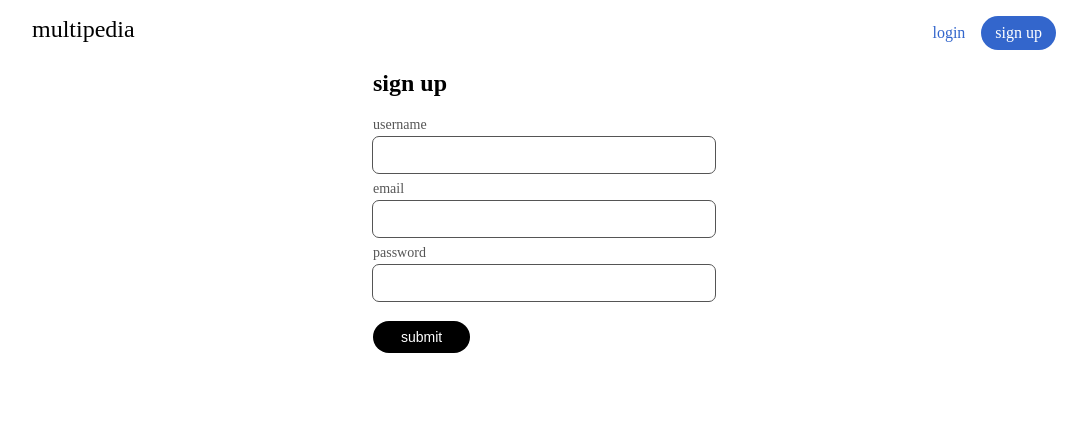
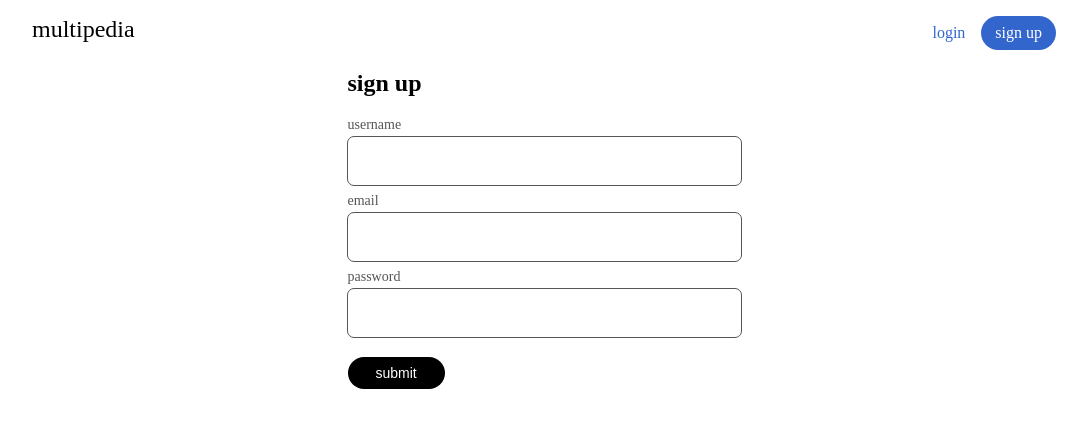
Before and after one commit to sinskiy/multipedia, a React (Vite) app in the folder frontend/: page /sign-up in a window 1280 px wide. Shown: the top 428 px of the page, without its empty margins (96-1183 px from the left). Built offline with nearby package versions, Linux system fonts and the light colour scheme.

Commit message:
feat: better form errors

```diff
--- a/frontend/src/atomics.module.css
+++ b/frontend/src/atomics.module.css
@@ -12,4 +12,6 @@
 
 .error {
   color: var(--error);
+  margin: 0.25rem 0;
+  font-size: 0.875rem;
 }
--- /dev/null
+++ b/frontend/src/lib/utils/classes.ts
@@ -0,0 +1,3 @@
+export function cn(classes: unknown[]) {
+  return classes.filter((cssClass) => typeof cssClass === "string").join(" ");
+}
--- a/frontend/src/ui/form.tsx
+++ b/frontend/src/ui/form.tsx
@@ -11,10 +11,12 @@ export default function Form({
 } & FormHTMLAttributes<HTMLFormElement>) {
   return (
     <form className={classes.form} {...props}>
-      <section className={classes["form-body"]}>{children}</section>
+      <section className={classes["form-body"]}>
+        {error && <p className={atomics.error}>{error}</p>}
+        {children}
+      </section>
       <section>
         <button type="submit">submit</button>
-        {error && <p className={atomics.error}>{error}</p>}
       </section>
     </form>
   );
--- a/frontend/src/ui/input-field.module.css
+++ b/frontend/src/ui/input-field.module.css
@@ -11,12 +11,15 @@
 
 .input {
   min-width: 0;
-  padding: 0.25rem 1rem;
+  padding: 0.5rem 1rem;
   border: none;
   outline: 1px solid var(--secondary);
   border-radius: var(--rounding-small);
-  font-size: 1.5rem;
+  font-size: 1.75rem;
 }
 .input:focus {
   outline: 2px solid var(--primary);
 }
+.input--error {
+  outline: 1px solid var(--error) !important;
+}
--- a/frontend/src/ui/input-field.tsx
+++ b/frontend/src/ui/input-field.tsx
@@ -1,6 +1,7 @@
 import { HTMLInputTypeAttribute } from "react";
 import classes from "./input-field.module.css";
 import atomics from "../atomics.module.css";
+import { cn } from "../lib/utils/classes";
 
 interface InputFieldProps {
   id: string;
@@ -22,7 +23,12 @@ export default function InputField({
       <label htmlFor={id} className={classes.label}>
         {labelText}
       </label>
-      <input type={inputType} name={name} id={id} className={classes.input} />
+      <input
+        type={inputType}
+        name={name}
+        id={id}
+        className={cn([classes.input, error && classes["input--error"]])}
+      />
       {error && <p className={atomics.error}>{error}</p>}
     </div>
   );
```
